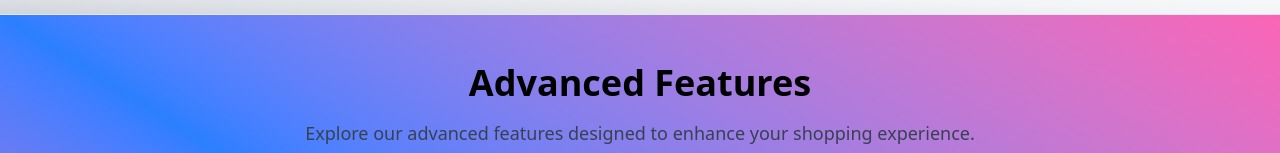
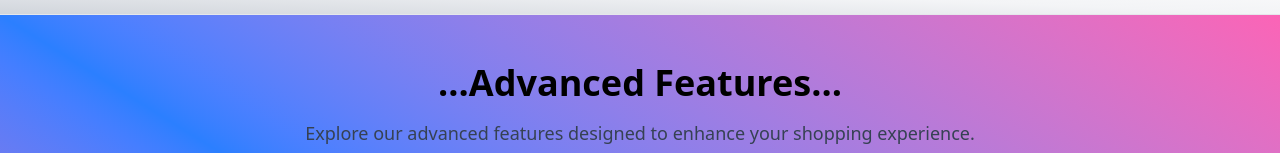
Before and after one commit to yasarahasini/Ecommerce-website, a Next.js app in the folder frontend/: page /advance in a window 1280 px wide. Shown: the part 144-297 px from the top of the page. Built offline with nearby package versions, Linux system fonts and the light colour scheme.

Commit message:
update pages

```diff
--- a/frontend/app/(user)/advance/page.tsx
+++ b/frontend/app/(user)/advance/page.tsx
@@ -47,7 +47,7 @@ const Page = () => {
 
 
         <h1 className="text-4xl font-bold text-center mb-4">
-          Advanced Features
+          ...Advanced Features...
         </h1>
 
         <p className="text-lg text-center text-gray-700 max-w-2xl mx-auto">
```
